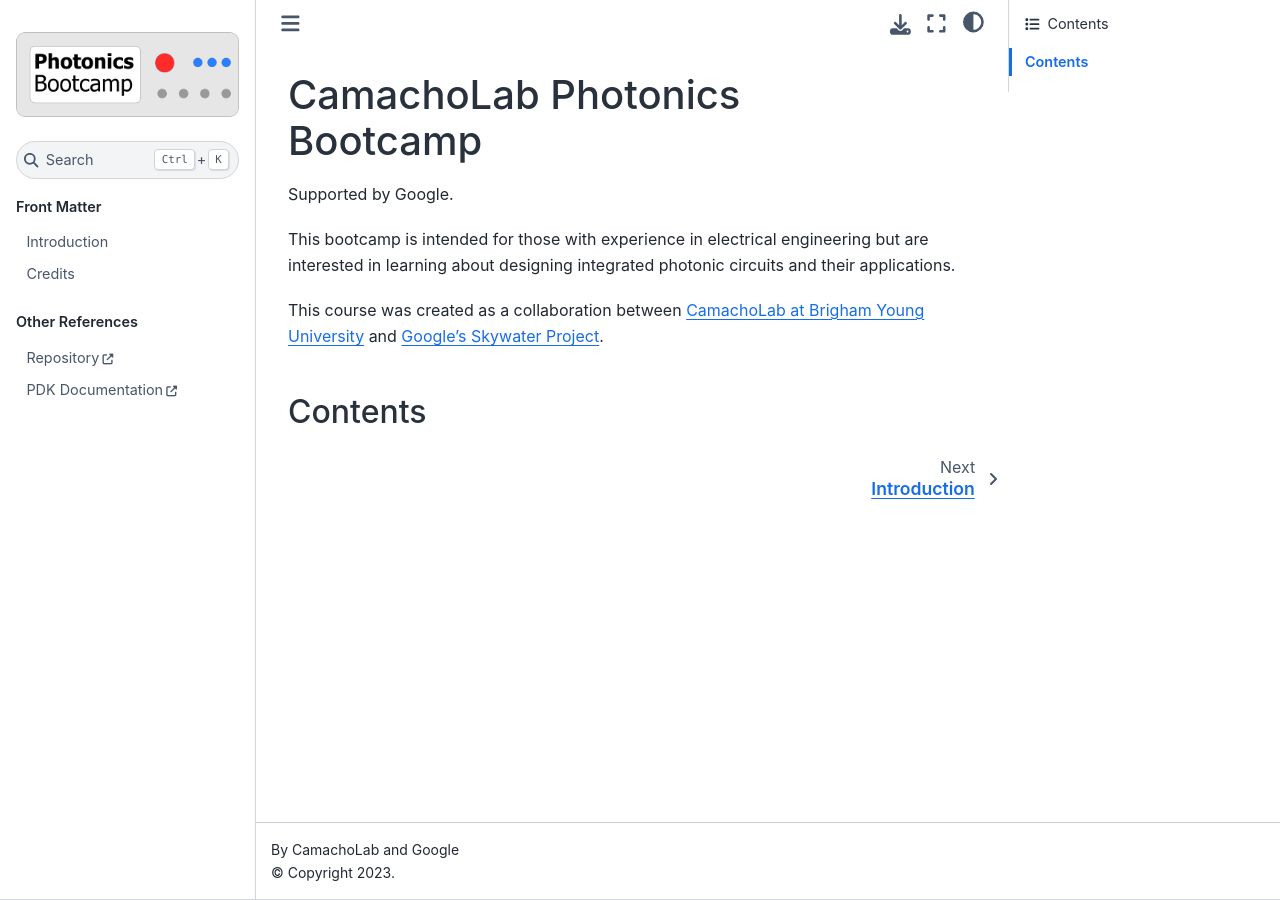
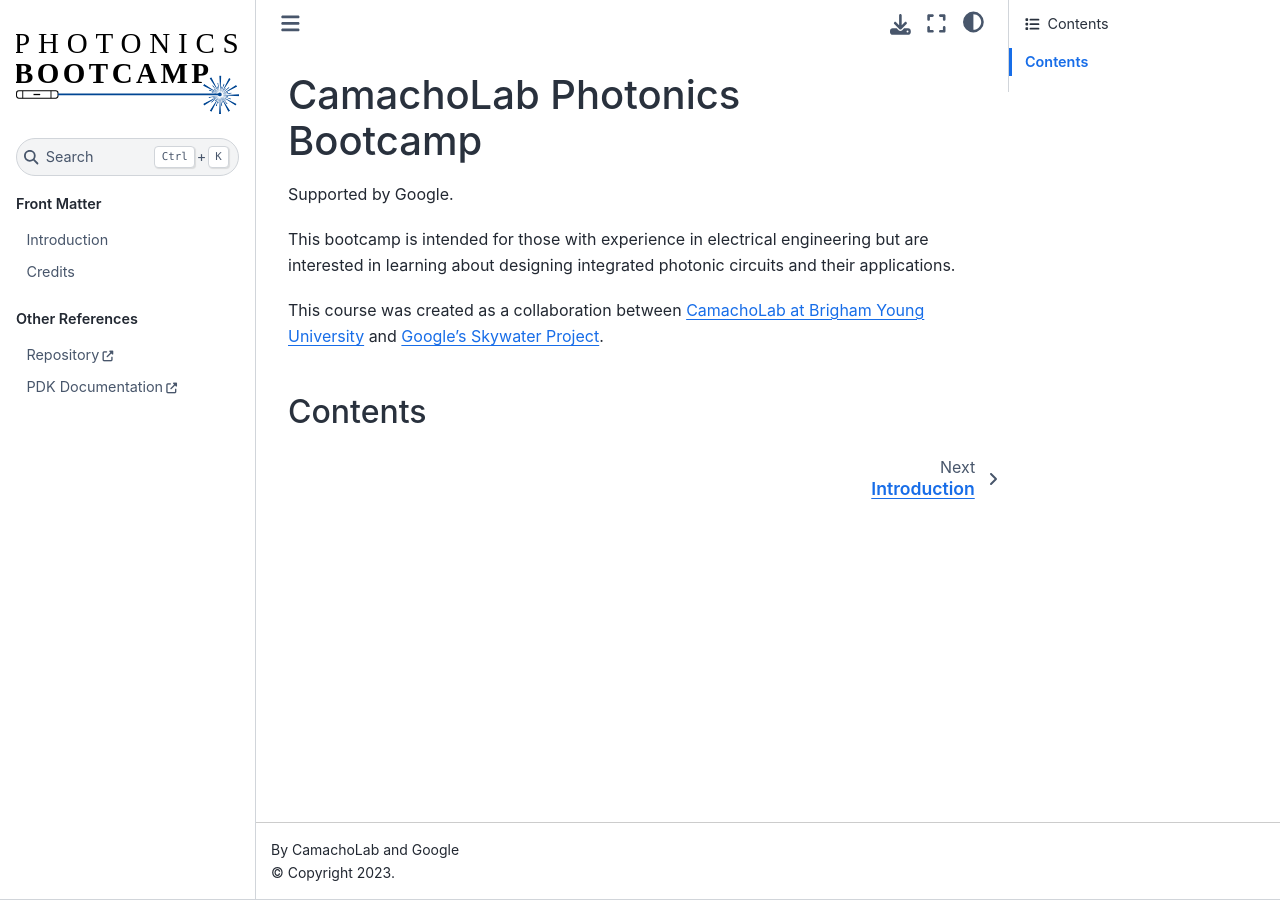
Before and after one commit to BYUCamachoLab/Photonics-Bootcamp, a Jupyter Book: the page built from book/index.md, in a window 1280 px wide. Built offline with Jupyter Book 1.0.4 settings and Sphinx 7.4.7 and the Sphinx Book theme 1.1.4, drawn with Linux system fonts in a browser that asks for light colours; pages that are not in the unit, such as notebooks, are missing from menus.

Commit message:
Made a new logo! and updated jupyter-book version

```diff
--- a/book/_config.yml
+++ b/book/_config.yml
@@ -4,7 +4,7 @@
 title: CamachoLab Photonics Bootcamp
 author: CamachoLab and Google
 copyright: "2023"
-logo: images/pblogo-instrument.png
+logo: images/logo.svg
 
 exclude_patterns: [_build, Thumbs.db, .DS_Store, "**.ipynb_checkpoints"]
 only_build_toc_files: true
@@ -33,7 +33,7 @@
 # Add GitHub buttons to your book
 # See https://jupyterbook.org/customize/config.html#add-a-link-to-your-repository
 html:
-  favicon: "images/favicon.png"  # A path to a favicon image
+  favicon: "images/favicon-laser.svg"  # A path to a favicon image
   use_edit_page_button: true  # Whether to add an "edit this page" button to pages. If `true`, repository information in repository: must be filled in
   use_repository_button: true  # Whether to add a link to your repository button
   use_issues_button: true  # Whether to add an "open an issue" button
--- a/requirements.txt
+++ b/requirements.txt
@@ -1,4 +1,4 @@
-jupyter-book==0.13.1
+jupyter-book==0.13.2
 sphinxcontrib-bibtex==2.5.0
 matplotlib
 numpy
```
Also changed, not shown: book/images/favicon-laser.svg (added), book/images/logo.png, book/images/logo.svg (added), book/images/logos.svg, book/images/pblogo-black.png.
